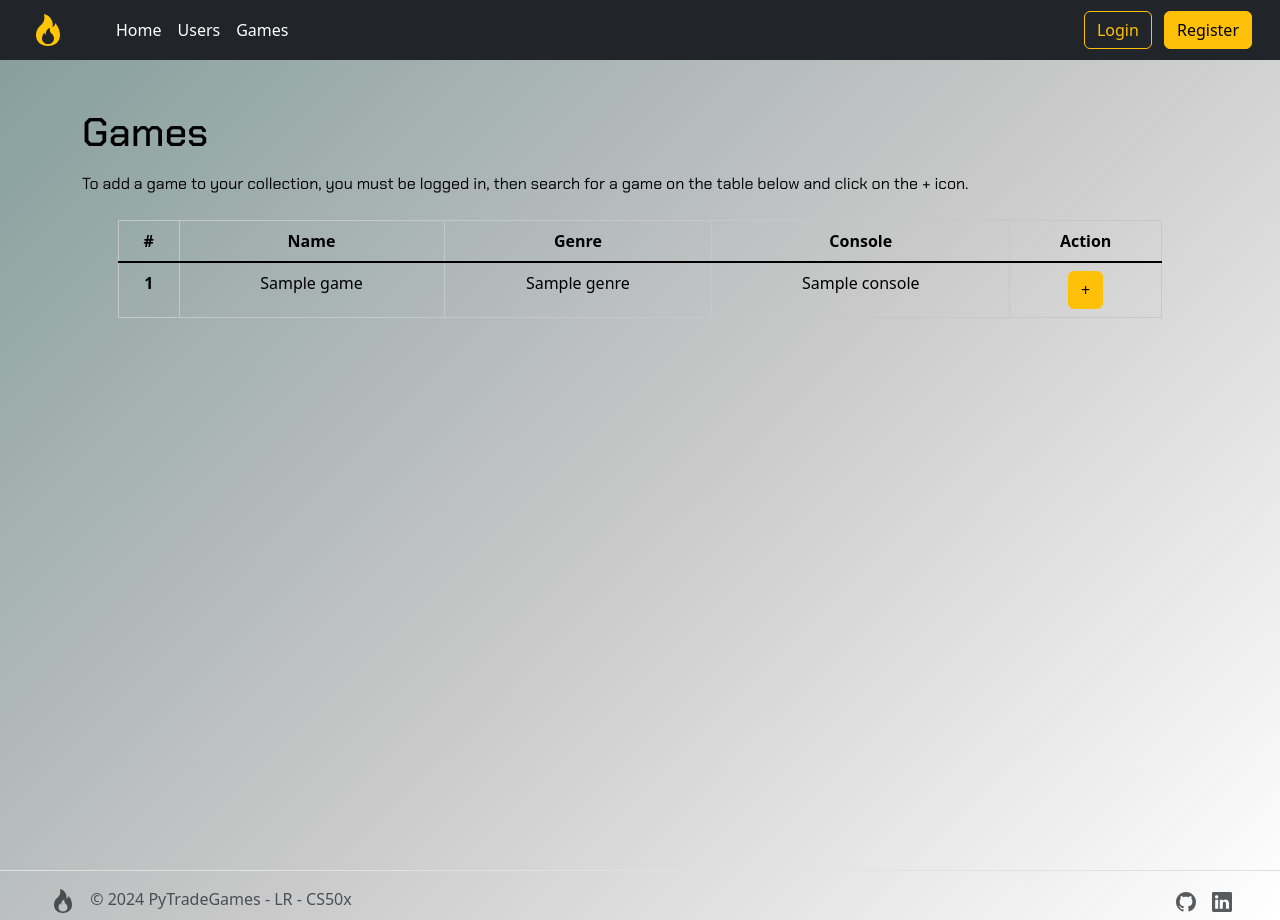
After one commit to lribeiroalves/final_project, a Python web app: template PyTradeGames/blueprints/webui/templates/homepage/games.html in a window 1280 px wide. The commit adds this page. Run offline with Jinja, Linux system fonts and the light colour scheme; the template is opened without the code that fills it: most values are stand-ins (such as "Sample title", 1, 10 or a date in 2020).

Commit message:
start games page

```diff
--- a/PyTradeGames/blueprints/webui/__init__.py
+++ b/PyTradeGames/blueprints/webui/__init__.py
@@ -8,7 +8,7 @@ bp = Blueprint('webui', __name__)
 
 bp.add_url_rule('/', view_func=index)
 bp.add_url_rule('/profile', view_func=profile)
-bp.add_url_rule('/add_game', view_func=add_game)
+bp.add_url_rule('/games', view_func=add_games)
 bp.add_url_rule('/auth/login', methods=['GET', 'POST'], view_func=login)
 bp.add_url_rule('/auth/logout', methods=['GET', 'POST'], view_func=logout)
 bp.add_url_rule('/auth/register', methods=['GET', 'POST'], view_func=register)
--- /dev/null
+++ b/PyTradeGames/blueprints/webui/templates/homepage/games.html
@@ -0,0 +1,56 @@
+{%  extends "layout.html" %}
+
+{% block title %}Add Games{% endblock %}
+
+{% block link_css %}
+    <link rel="stylesheet" href="{{url_for('static', filename='css/profile.css')}}">
+{% endblock %}
+
+{% block nav_home %}white{% endblock %}
+{% block nav_users %}white{% endblock %}
+{% block nav_games %}white{% endblock %}
+
+{% block main %}
+    <div class="container-md">
+        <div class="row mt-5 mb-2">
+            <h1 class="headers">
+                Games
+            </h1>
+        </div>
+        <div class="row">
+            <p class="headers">To add a game to your collection, you must be logged in, then search for a game on the table below and click on the + icon.</p>
+        </div>
+        <div class="row">
+            {% if games %}
+                <div class="container-fluid px-5">
+                    <table class="table table-hover mt-2 table-bordered table-light text-center">
+                        <thead>
+                            <tr>
+                                <th scope="col">#</th>
+                                <th scope="col">Name</th>
+                                <th scope="col">Genre</th>
+                                <th scope="col">Console</th>
+                                <th scope="col">Action</th>
+                            </tr>
+                        </thead>
+                        <tbody class="table-group-divider">
+                            {% for game in games %}
+                                <tr>
+                                    <th scope="row">{{loop.index}}</th>
+                                    <td>{{game.name}}</td>
+                                    <td>{% for genre in game.genres %}{{genre.genre}}{% if not loop.last %}; {% endif %}{% endfor %}</td>
+                                    <td>{% for console in game.consoles %}{{console.name}}{% if not loop.last %}; {% endif %}{% endfor %}</td>
+                                    <td><button class="btn btn-warning">+</button></td>
+                                </tr>
+                            {% endfor %}
+                        </tbody>
+                    </table>
+                </div>
+            {% else %}
+                <p class="mt-2 px-4">
+                    0 games found.
+                </p>
+            {% endif %}
+        </div>
+    </div>
+{% endblock %}
--- a/PyTradeGames/blueprints/webui/templates/layout.html
+++ b/PyTradeGames/blueprints/webui/templates/layout.html
@@ -30,7 +30,7 @@
                         <ul class="nav col-12 col-sm-auto me-lg-auto mb-2 justify-content-center mb-md-0" style="padding-left: 40px;">
                             <li><a href="{{url_for('webui.index')}}" class="nav-link px-2 text-{% block nav_home %}{% endblock %}">Home</a></li> <!-- Tela inicial -->
                             <li><a href="#" class="nav-link px-2 text-{% block nav_users %}{% endblock %}">Users</a></li> <!-- Tela para exibir os outros usuários e seus jogos e iniciar intenções de troca -->
-                            <li><a href="#" class="nav-link px-2 text-{% block nav_games %}{% endblock %}">Games</a></li> <!-- Tela para cadastrar novos jogos para o próprio usuário -->
+                            <li><a href="{{url_for('webui.add_games')}}" class="nav-link px-2 text-{% block nav_games %}{% endblock %}">Games</a></li> <!-- Tela para cadastrar novos jogos para o próprio usuário -->
                         </ul>
 
                         {% if not current_user.is_authenticated %}
--- a/PyTradeGames/blueprints/webui/views.py
+++ b/PyTradeGames/blueprints/webui/views.py
@@ -21,9 +21,9 @@ def profile():
     return render_template('homepage/profile.html')
 
 
-@login_required
-def add_game():
-    return render_template('homepage/add_game.html')
+def add_games():
+    games = db.session.execute(db.select(Games)).scalars()
+    return render_template('homepage/games.html', games = games)
 
 
 # AUTHENTIFICATION
```
Also changed, not shown: PyTradeGames/blueprints/webui/templates/homepage/add_game.html (deleted, +0 -15 lines), PyTradeGames/blueprints/webui/templates/homepage/profile.html (+3 -4 lines).
